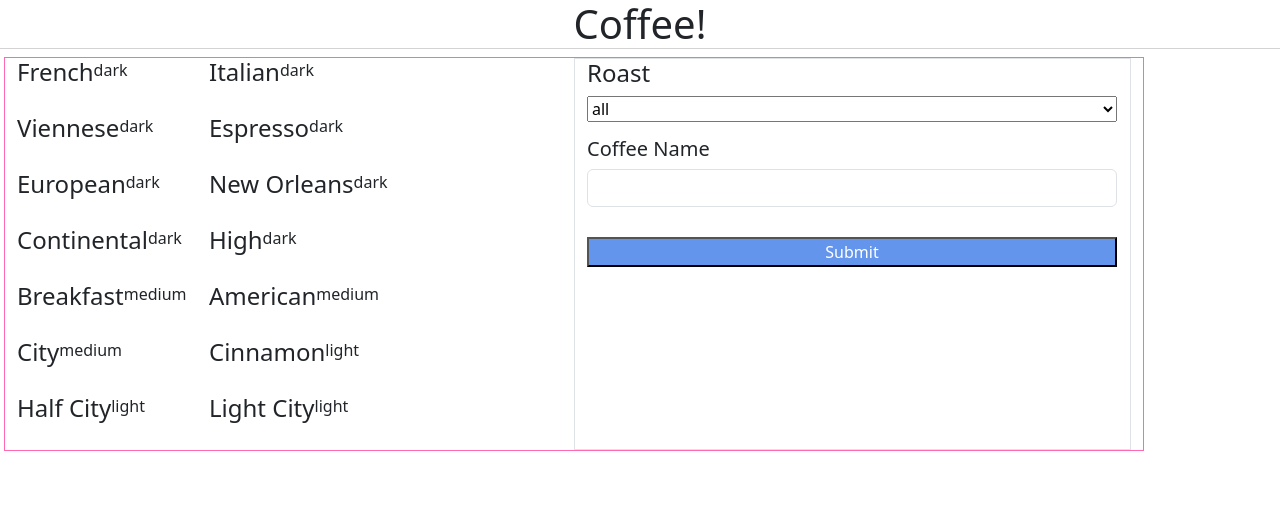
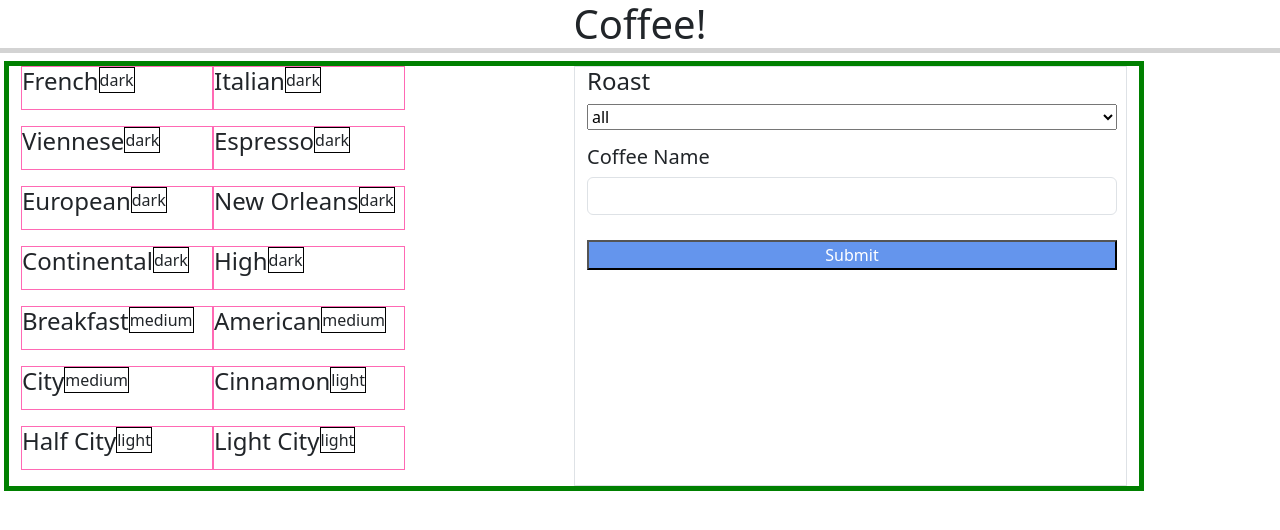
Before and after one commit to molina-oscar3328/codeup-web-exercises-1, a plain HTML site: page index.html in a window 1280 px wide. Drawn offline with nearby package versions, Linux system fonts and the light colour scheme.

Commit message:
update 1

```diff
--- a/css/style.css
+++ b/css/style.css
@@ -14,24 +14,24 @@
 
 h1 {
     text-align: center;
-    border-bottom: 1pt solid lightgray;
+    border-bottom: 5px solid lightgray;
 }
 
 #main-container {
-    border: 1pt solid hotpink;
+    border: 5px solid green;
 }
 
 p {
     font-size: 1em;
-    /*border: 1pt solid black;*/
-
+    border: 1pt solid black;
 }
 
 h2 {
     font-size: 1.5em !important;
+    /*border: 3px solid purple;*/
 }
 .coffee {
-    /*border: 1px solid hotpink;*/
+    border: 1px solid hotpink;
     width: 12em;
 
 }
@@ -50,8 +50,8 @@ h2 {
     width: 530px;
     background-color: cornflowerblue;
     color: white;
-    /*border: 2px solid red;*/
-    margin-top: 30px;
+    /*border: 2px solid blue;*/
+    margin-top: 25px;
     /*border-radius: 80%;*/
 }
 
--- a/index.html
+++ b/index.html
@@ -2,7 +2,7 @@
 <html lang="en">
 <head>
   <meta charset="UTF-8">
-  <title></title>
+  <title>Gimmie Ccffee</title>
   <link rel="stylesheet" href="css/style.css">
   <link href="https://cdn.jsdelivr.net/npm/bootstrap@5.3.0-alpha1/dist/css/bootstrap.min.css" rel="stylesheet" integrity="sha384-GLhlTQ8iRABdZLl6O3oVMWSktQOp6b7In1Zl3/Jr59b6EGGoI1aFkw7cmDA6j6gD" crossorigin="anonymous">
 </head>
@@ -41,27 +41,25 @@
           <option value="3">dark</option>
         </select>
 
+      <div class="coffee-name">
+        <h5>Coffee Name</h5>
+      </div>
 
-    <div class="coffee-name">
-        <h5>Coffee Name</h5>
-    </div>
-
-<!--          BLUE SUBMIT BUTTON-->
 <form>
-
+<!--            EMPTY SEARCH QUERY-->
     <div class="form-outline">
         <input type="search" id="form1" class="form-control" aria-label="Search" />
     </div>
 
+<!--BLUE SUBMIT BUTTON-->
     <div class="btn3">
         <input class="btn4" type="submit" value="Submit">
     </div>
-
 </form>
 
 
 
-</div>
+
 
 <!--        <select class="form-select form-select-lg mb-3" aria-label=".form-select-lg example">-->
 <!--          &lt;!&ndash;  <input placeholder="Select type of roast">&ndash;&gt;-->
```
